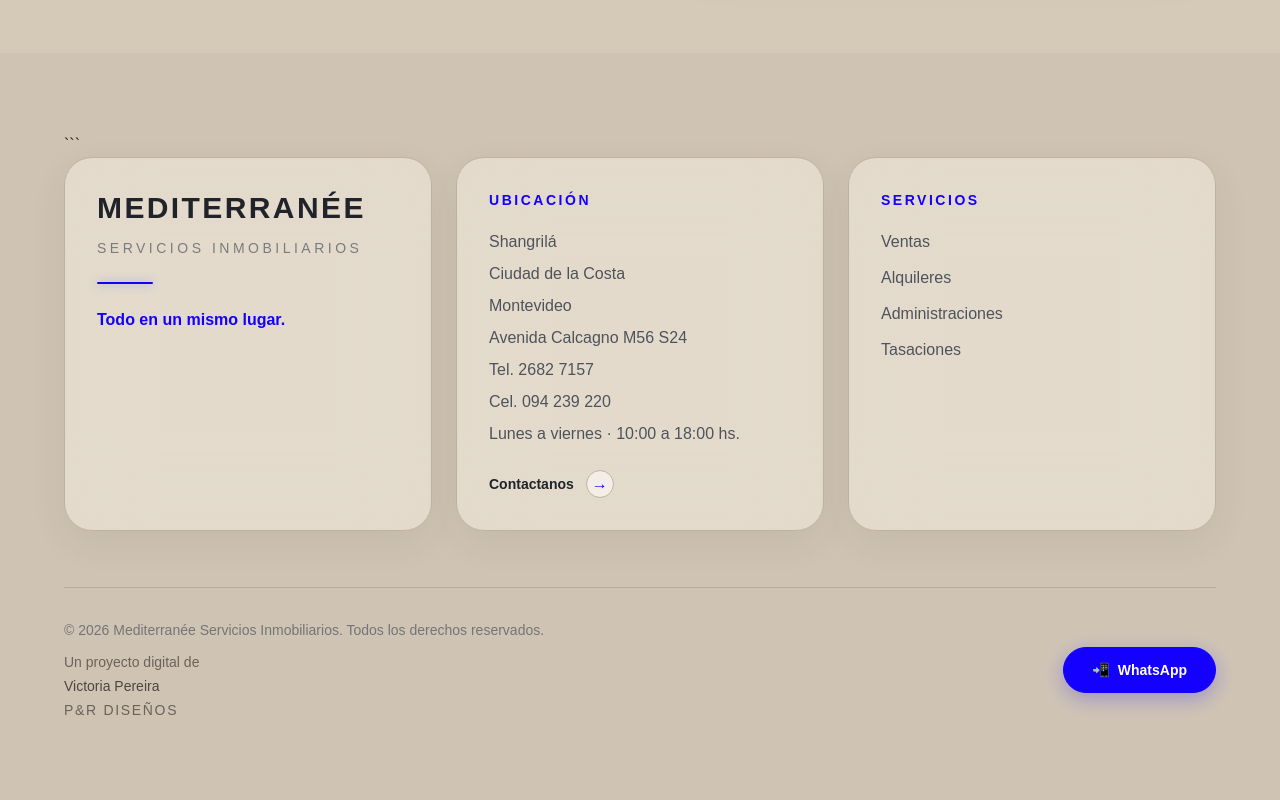
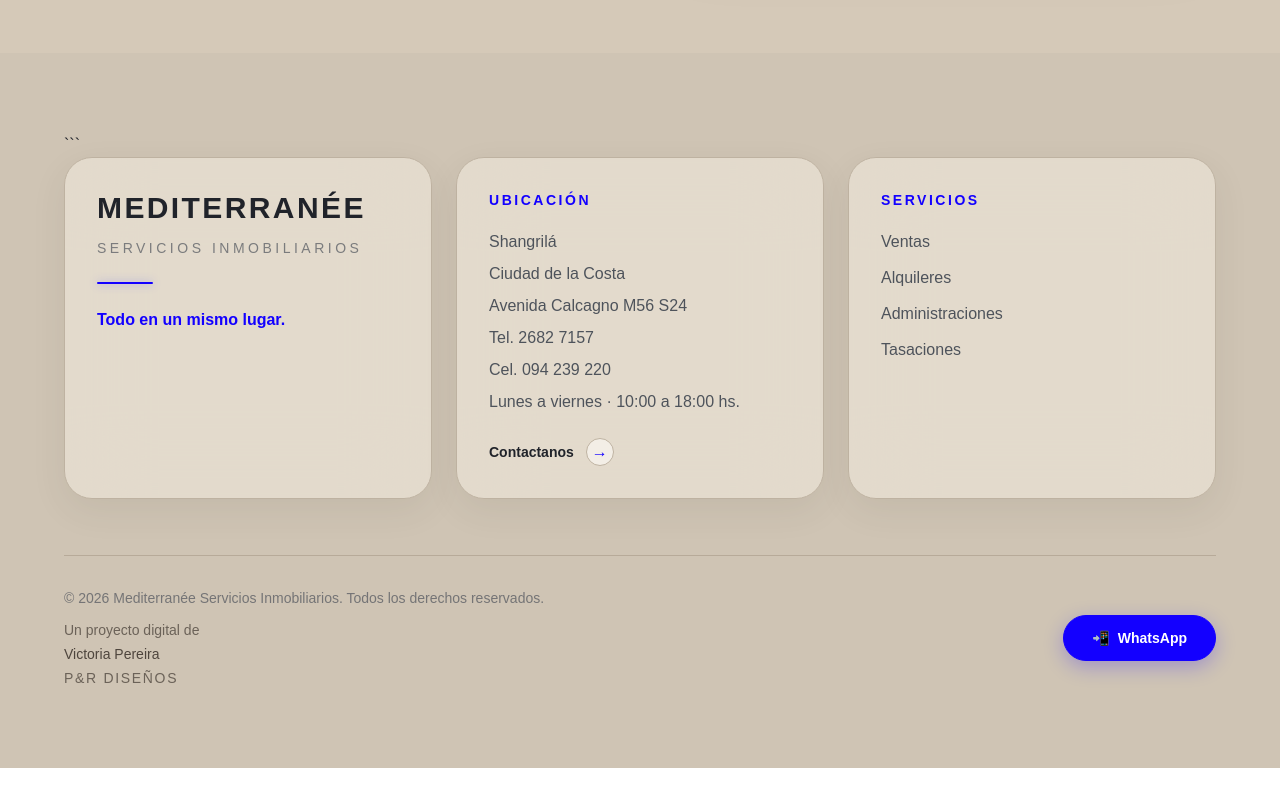
Before and after one commit to victoria20261311/mediterranee-inmobiliaria, a Next.js app: page / in a window 1280 px wide. Shown: the part 5203-6003 px from the top of the page. After the commit the page ends 5971 px from the top, so only its background shows below. Built offline with nearby package versions, Linux system fonts and the light colour scheme; no server answers; the database is empty.

Commit message:
Corrige ubicación del footer

```diff
--- a/app/components/Footer.tsx
+++ b/app/components/Footer.tsx
@@ -122,8 +122,6 @@ return ( <footer
           <p>Shangrilá</p>
 
           <p>Ciudad de la Costa</p>
-
-          <p>Montevideo</p>
 
           <p>Avenida Calcagno M56 S24</p>
 
```
